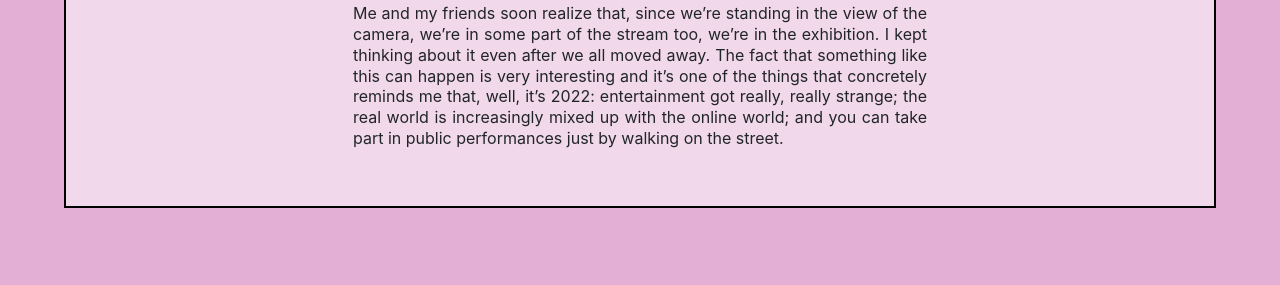
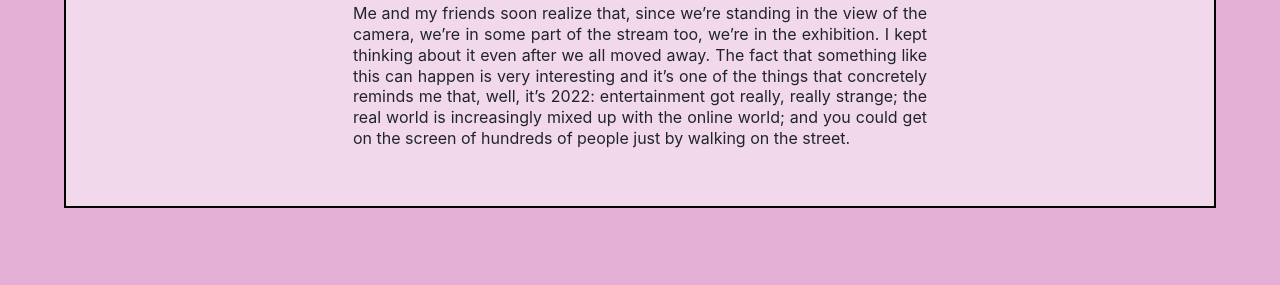
Before and after one commit to mispellingworlds/mispellingworlds.github.io, a Jekyll site: the page built from _posts/2022-03-20-san-salvario-twitch.md, in a window 1280 px wide. Shown: the part 1929-2214 px from the top of the page. Built offline with Jekyll 4.4.1, drawn with Linux system fonts in a browser that asks for light colours.

Commit message:
Update 2022-03-20-san-salvario-twitch.md

```diff
--- a/_posts/2022-03-20-san-salvario-twitch.md
+++ b/_posts/2022-03-20-san-salvario-twitch.md
@@ -23,4 +23,4 @@ Of course, this was all intentional. After a quick search I found out that he st
 
 Knowing you could become famous for a couple of seconds is exciting, and your chances are even higher when you do stupid stuff. That's why there's a good bunch of people waiting in line to get in and have their moment of exhibitionism, between one drink and the other. An inoffensive looking bodyguard stands near the windowed door of the studio, saying that the streamer is just working and that nobody should even enter. Everybody knows that's not how things really are, though.
 Another thing that I found strange was that a place like that exists in an area that I had always thought of as extremely chaotic, full and everflowing. His room is decorated with just a computer, some screens and other technological devices; it felt paradoxical near the constant flux of people that surely do not have delicacy on top of their priorities. It all made mee feel like he was <i>encaged</i> in there.<br>
-Me and my friends soon realize that, since we're standing in the view of the camera, we're in some part of the stream too, we're in the exhibition. I kept thinking about it even after we all moved away. The fact that something like this can happen is very interesting and it's one of the things that concretely reminds me that, well, it's 2022: entertainment got really, really strange; the real world is increasingly mixed up with the online world; and you can take part in public performances just by walking on the street.
+Me and my friends soon realize that, since we're standing in the view of the camera, we're in some part of the stream too, we're in the exhibition. I kept thinking about it even after we all moved away. The fact that something like this can happen is very interesting and it's one of the things that concretely reminds me that, well, it's 2022: entertainment got really, really strange; the real world is increasingly mixed up with the online world; and you could get on the screen of hundreds of people just by walking on the street.
```
